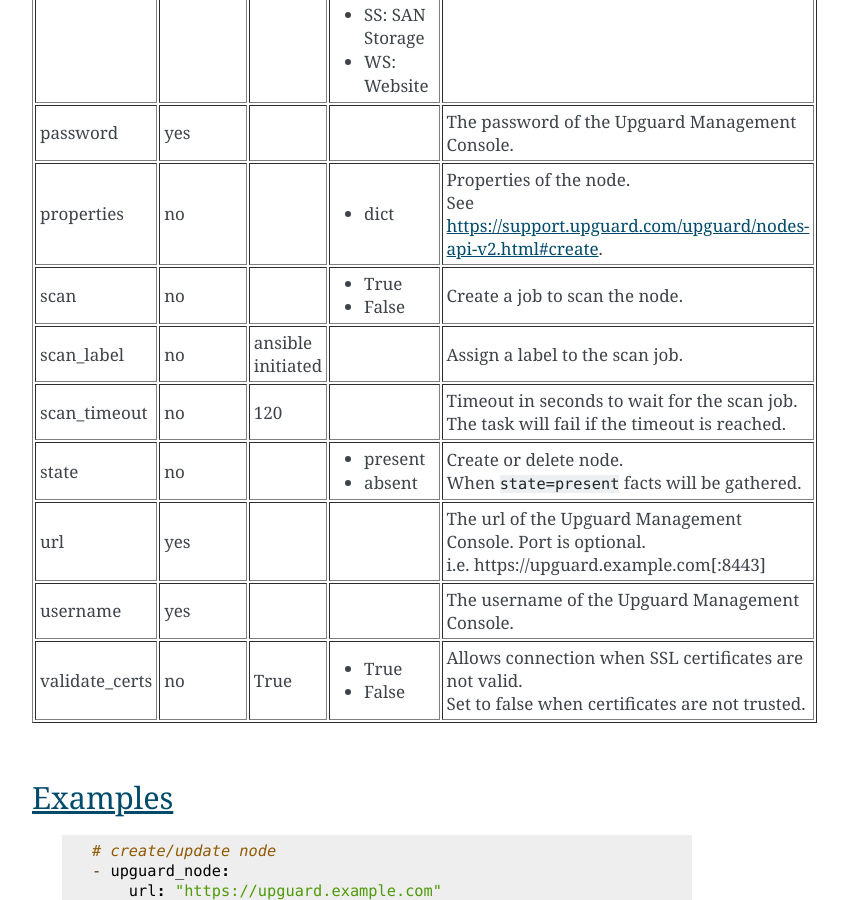
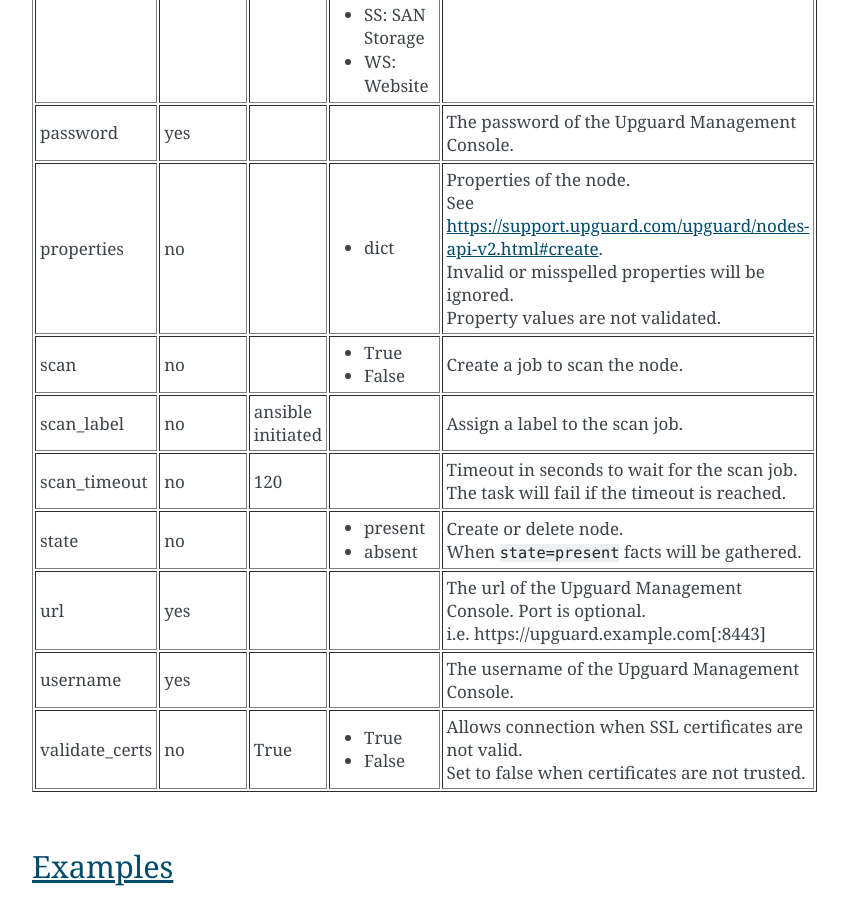
Before and after one commit to napalm255/ansible-upguard, a Sphinx documentation site: the page built from docs/upguard_node.rst, in a window 1280 px wide and 900 px high, scrolled down 1407 px. Shown: the whole window, without its empty margins (388-1236 px from the left). Built offline with Sphinx 7.4.7, drawn with Linux system fonts in a browser that asks for light colours.

Commit message:
added additional details to properties description

```diff
--- a/docs/upguard_node.rst
+++ b/docs/upguard_node.rst
@@ -76,7 +76,7 @@ Options
     <td>no</td>
     <td></td>
         <td><ul><li>dict</li></ul></td>
-        <td><div>Properties of the node.</div><div>See <a href='https://support.upguard.com/upguard/nodes-api-v2.html#create'>https://support.upguard.com/upguard/nodes-api-v2.html#create</a>.</div></td></tr>
+        <td><div>Properties of the node.</div><div>See <a href='https://support.upguard.com/upguard/nodes-api-v2.html#create'>https://support.upguard.com/upguard/nodes-api-v2.html#create</a>.</div><div>Invalid or misspelled properties will be ignored.</div><div>Property values are not validated.</div></td></tr>
             <tr>
     <td>scan<br/><div style="font-size: small;"></div></td>
     <td>no</td>
```
